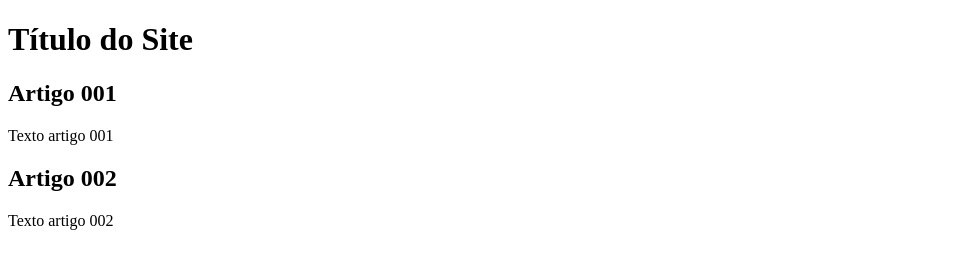
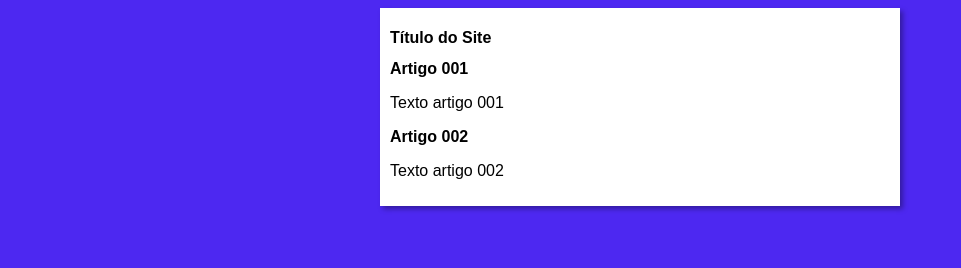
Before and after one commit to rafaelmdias/porjeto-site, a plain HTML site: page index.html in a window 1280 px wide. Shown: the whole page, without its empty margins (0-961 px from the left). Drawn offline with Linux system fonts and the light colour scheme.

Commit message:
iniciei o design

```diff
--- /dev/null
+++ b/estilos/style.css
@@ -0,0 +1,17 @@
+* {
+    font-family: Arial, Helvetica, sans-serif;
+    font-size: 16px;
+}
+
+body {
+    background-color: rgb(77, 40, 241);
+
+}
+
+main {
+    background-color: white;
+    width: 500px;
+    margin: auto;
+    padding: 10px;
+    box-shadow: 3px 3px 5px rgba(0, 0, 0, 0.342);
+}
--- a/index.html
+++ b/index.html
@@ -4,6 +4,7 @@
     <meta charset="UTF-8">
     <meta name="viewport" content="width=device-width, initial-scale=1.0">
     <title>Título do site</title>
+    <link rel="stylesheet" href="estilos/style.css">
 </head>
 <body>
     <main>
```
